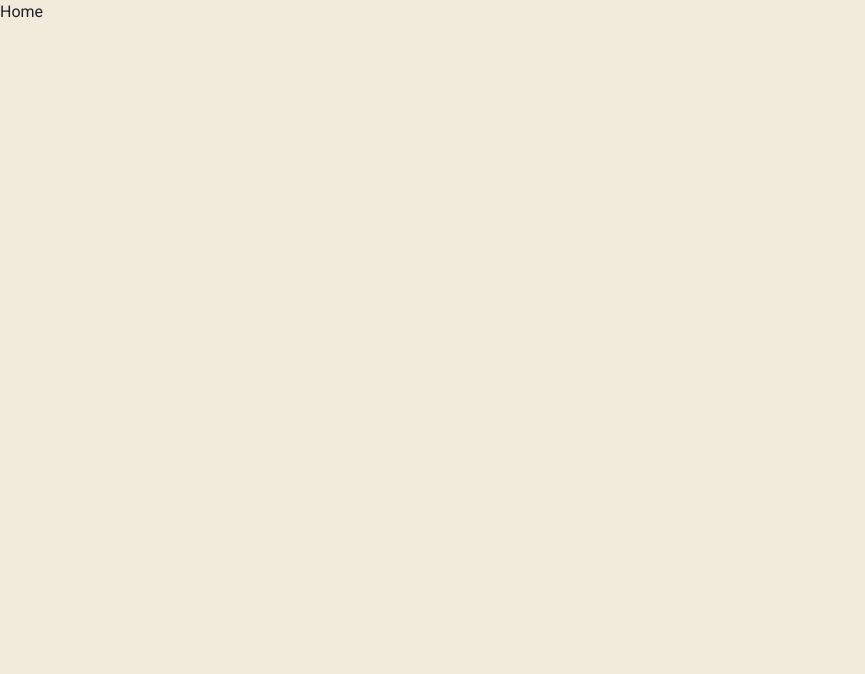
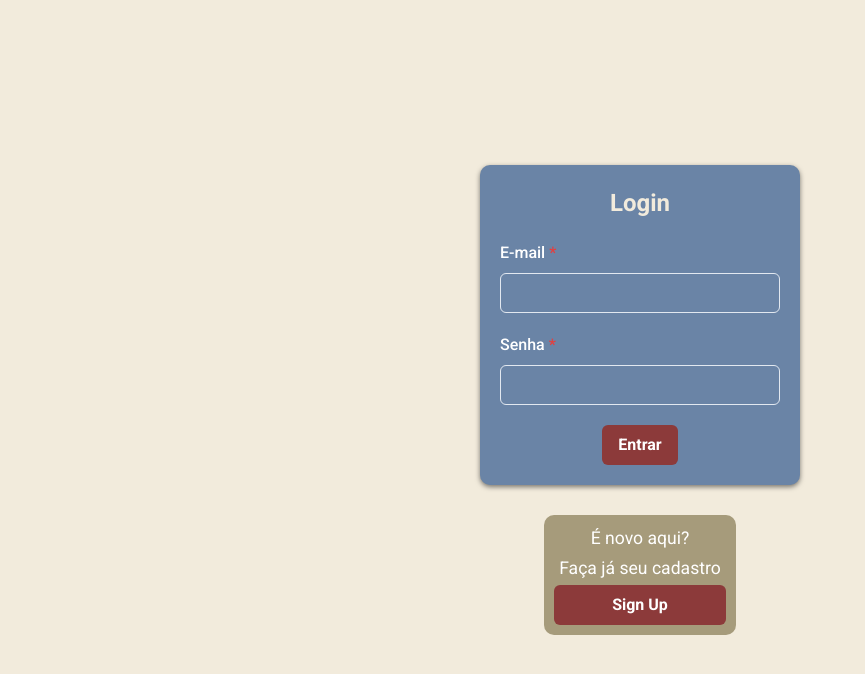
Before and after one commit to fagnerzulin/labemusic-frontend, a React (Create React App) app: page /login in a window 1280 px wide. Shown: the top 674 px of the page, without its empty margins (0-865 px from the left). Built offline with nearby package versions, Linux system fonts and the light colour scheme.

Commit message:
Add structure in LoginPage

```diff
--- a/src/pages/loginPage/LoginPage.js
+++ b/src/pages/loginPage/LoginPage.js
@@ -1,9 +1,50 @@
+import { Button, FormControl, FormLabel, Input } from '@chakra-ui/react';
 import React from 'react';
+import SignUpModal from '../../components/SignUpModal/SignUpModal';
+import palette from '../../constants/paletteColor';
+import {
+  Box,
+  ContainerSignUp,
+  MainContainerLogin,
+  Text,
+  Title,
+} from './loginPage.styled';
 
 export default function LoginPage() {
   return (
-    <div>
-      <h1>Home</h1>
-    </div>
+    <MainContainerLogin>
+      <Box>
+        <Title>Login</Title>
+        <FormControl id="email" isRequired>
+          <FormLabel>E-mail</FormLabel>
+          <Input value="" onChange={() => {}} name="email" type="email" />
+        </FormControl>
+
+        <FormControl isRequired>
+          <FormLabel>Senha</FormLabel>
+          <Input value="" onChange={() => {}} name="password" type="password" />
+        </FormControl>
+
+        <Button
+          bg={palette.red}
+          _active={{
+            transform: 'scale(0.85)',
+          }}
+          _hover={{
+            background: '#702E2E',
+          }}
+          color="white"
+          size="md"
+          type="submit"
+        >
+          Entrar
+        </Button>
+      </Box>
+      <ContainerSignUp>
+        <Text>É novo aqui?</Text>
+        <Text>Faça já seu cadastro</Text>
+        <SignUpModal />
+      </ContainerSignUp>
+    </MainContainerLogin>
   );
 }
```
